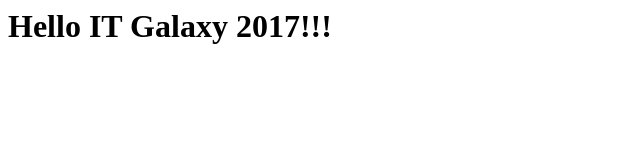
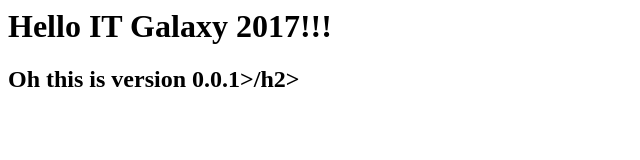
Before and after one commit to remonlam/itg17-demo, a plain HTML site: page index.html in a window 1280 px wide. Shown: the whole page, without its empty margins (0-640 px from the left). Drawn offline with Linux system fonts and the light colour scheme.

Commit message:
add version info

```diff
--- a/index.html
+++ b/index.html
@@ -1 +1,2 @@
 <h1>Hello IT Galaxy 2017!!!</h1>
+<h2>Oh this is version 0.0.1>/h2>
```
